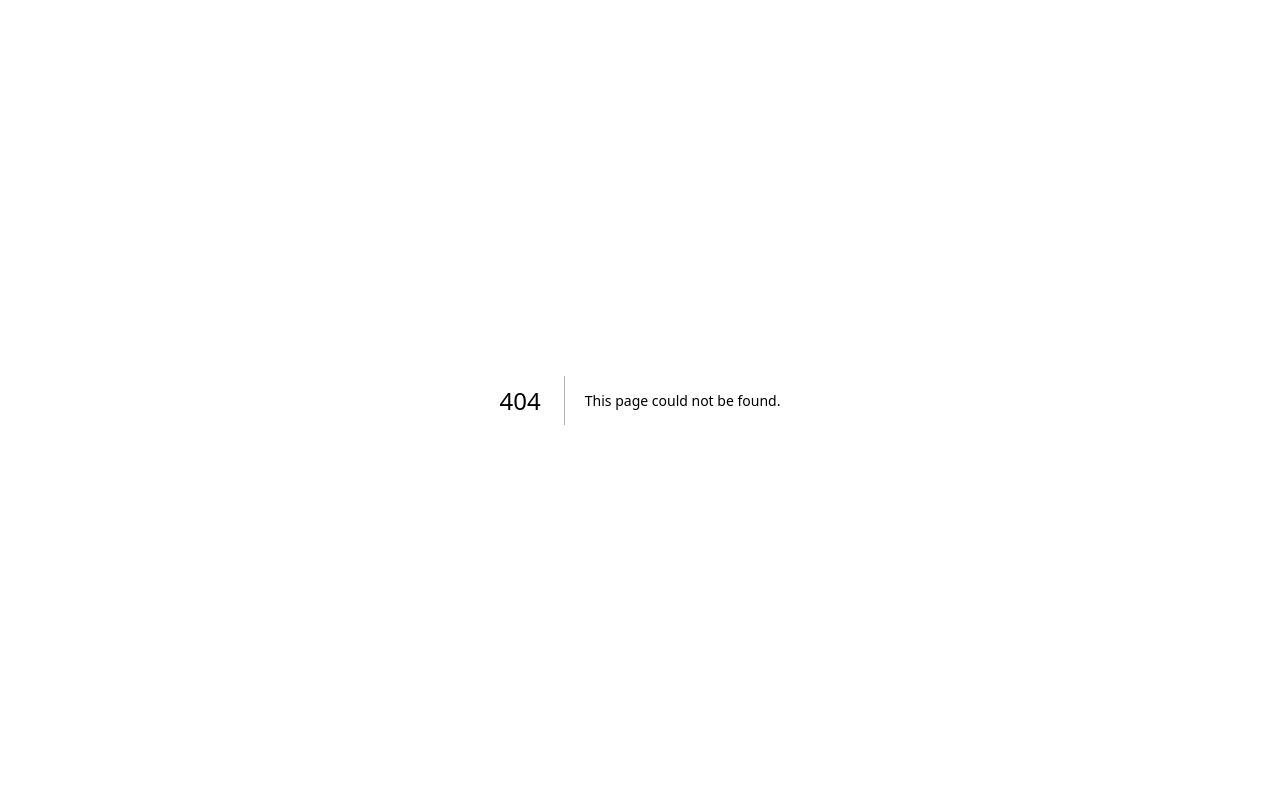
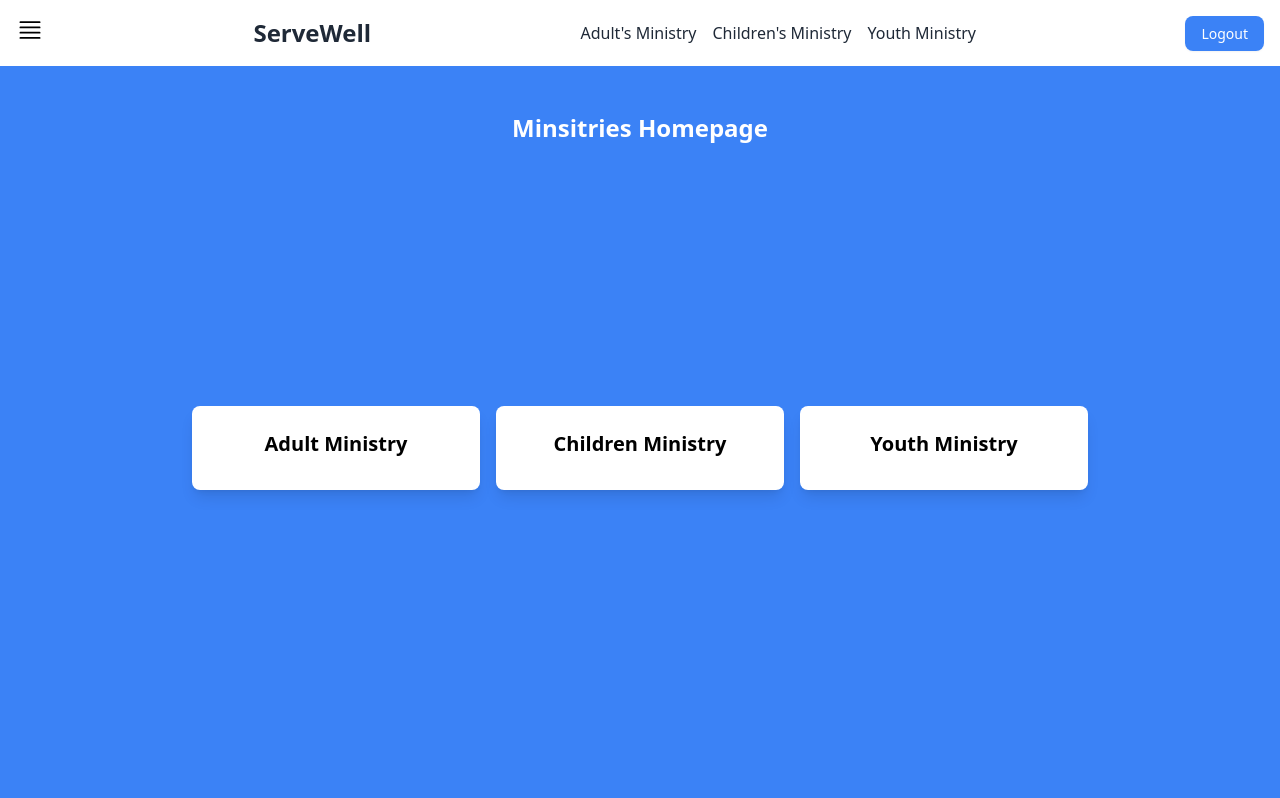
Before and after one commit to hayleyowen/ServeWell, a Next.js app: page /ministry in a window 1280 px wide. Before the commit this address had no page. Shown: the top 798 px of the page. Built offline with nearby package versions, Linux system fonts and the light colour scheme.

Commit message:
initial dynamic routing

```diff
--- /dev/null
+++ b/app/lib/ministries.js
@@ -0,0 +1,33 @@
+export async function getMinistryIdList() {
+    return [{
+      params: {
+        id: 'adult'
+      }
+    }, {
+      params: {
+        id: 'children'
+      }
+    }, {
+      params: {
+        id: 'youth'
+      }
+    }]
+  }
+
+  export async function getMinsitryDetails(ministryId) {
+    const dataSet = {
+      'adult': {
+        title: 'Adult Ministry',
+        description: 'Lorem ipsum dolor sit amet...',
+      },
+      'children': {
+        title: 'Children Ministry',
+        description: 'Lorem ipsum dolor sit amet...',
+      },
+      'youth': {
+        title: 'Youth Ministry',
+        description: 'Lorem ipsum dolor sit amet...',
+      }
+    }
+    return dataSet[ministryId]
+  }
--- /dev/null
+++ b/app/ministry/[ministryId]/page.tsx
@@ -0,0 +1,24 @@
+import clsx from 'clsx';
+import '@/app/globals.css';
+
+export default function MinistryHomepage({ params:{ ministryId } }: { params: { ministryId: string } }) {
+  return (
+    <section className="t-20 h-screen flex flex-col">
+      <div className="flex-1 flex flex-col bg-blue-500 p-20">
+        <div className="flex flex-col items-center justify-center pt-8">
+          <h2 className="text-2xl font-bold text-white mb-8">{ ministryId } Ministry Homepage</h2>
+        </div>
+        <div className="flex-1 flex flex-col items-center justify-center">
+          <div className="grid grid-cols-1 md:grid-cols-3 gap-4 w-full max-w-4xl">
+            <a href="adult/members" className="bg-white p-6 rounded-lg shadow-lg text-center transition-transform transform hover:scale-105">
+              <h3 className="text-xl font-bold mb-2">Member Tracking</h3>
+            </a>
+            <a href="adult/finances" className="bg-white p-6 rounded-lg shadow-lg text-center transition-transform transform hover:scale-105">
+              <h3 className="text-xl font-bold mb-2">Financial Tracking</h3>
+            </a>
+          </div>
+        </div>
+      </div>
+    </section>
+  );
+}
--- /dev/null
+++ b/app/ministry/page.tsx
@@ -0,0 +1,27 @@
+import clsx from 'clsx';
+import '@/app/globals.css';
+
+export default function MinistriesHomepage() {
+  return (
+    <section className="h-screen flex flex-col">
+      <div className="flex-1 flex flex-col bg-blue-500 p-20">
+        <div className="flex flex-col items-center justify-center pt-8">
+          <h2 className="text-2xl font-bold text-white mb-8">Minsitries Homepage</h2>
+        </div>
+        <div className="flex-1 flex flex-col items-center justify-center">
+          <div className="grid grid-cols-1 md:grid-cols-3 gap-4 w-full max-w-4xl">
+            <a href="/adult" className="bg-white p-6 rounded-lg shadow-lg text-center transition-transform transform hover:scale-105">
+              <h3 className="text-xl font-bold mb-2">Adult Ministry</h3>
+            </a>
+            <a href="/children" className="bg-white p-6 rounded-lg shadow-lg text-center transition-transform transform hover:scale-105">
+              <h3 className="text-xl font-bold mb-2">Children Ministry</h3>
+            </a>
+            <a href="/youth" className="bg-white p-6 rounded-lg shadow-lg text-center transition-transform transform hover:scale-105">
+              <h3 className="text-xl font-bold mb-2">Youth Ministry</h3>
+            </a>
+          </div>
+        </div>
+      </div>
+    </section>
+  );
+}
```
Also changed, not shown: 1 other file (tests, documents, lock files or other folders).
